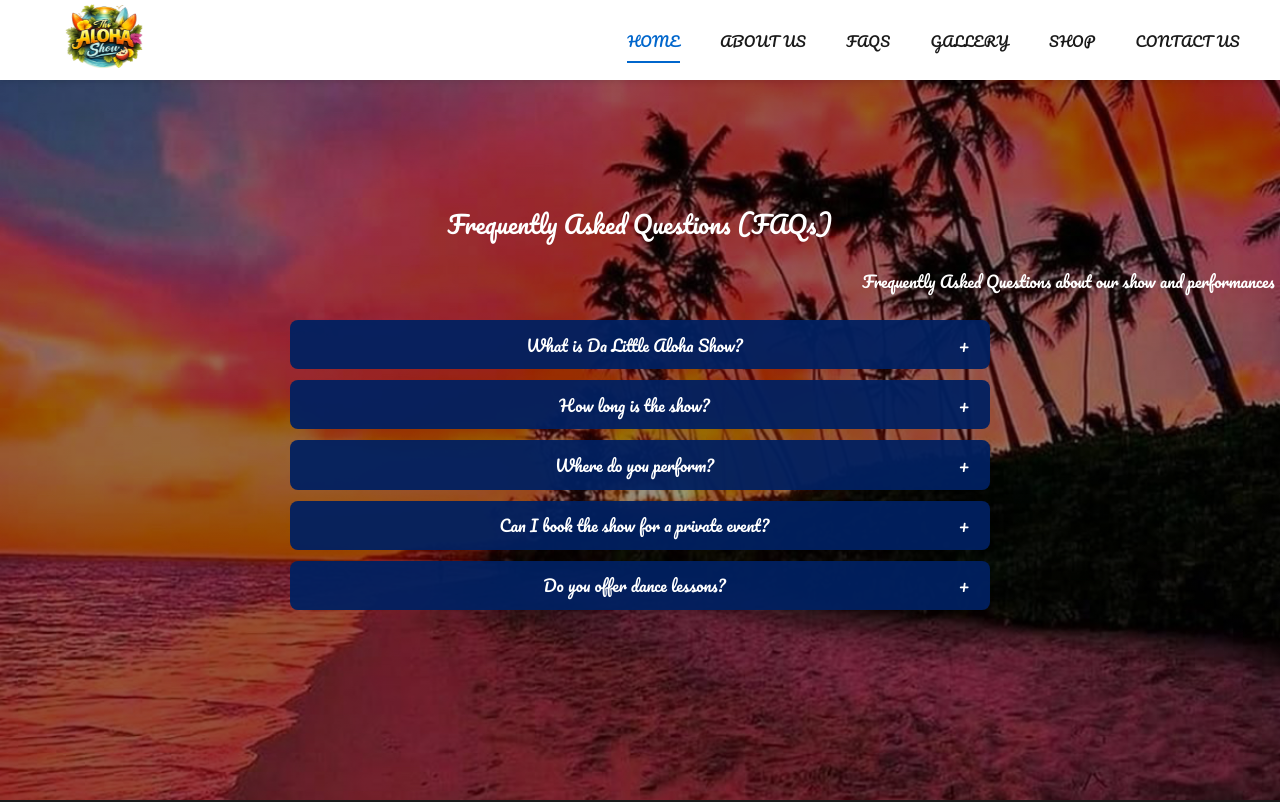
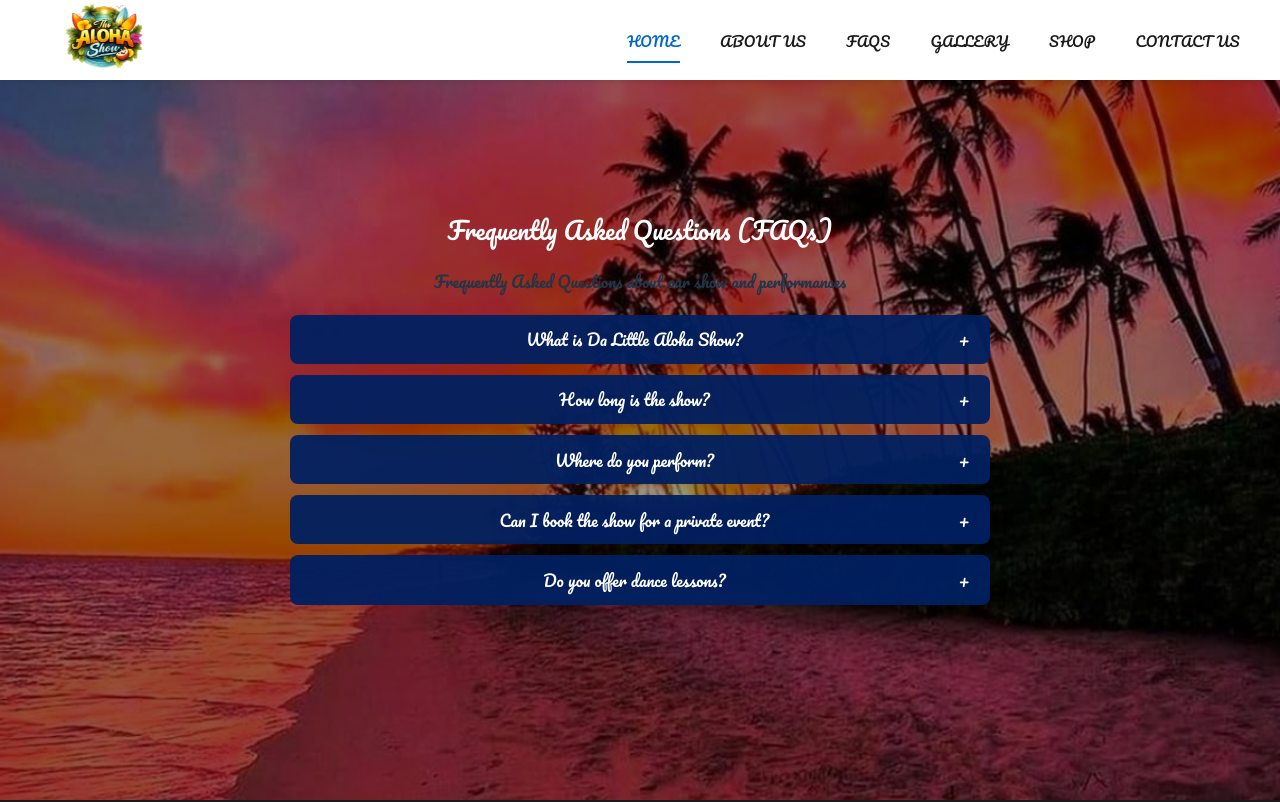
Before and after one commit to JohnPlamoottil/Da-Little-Aloha-Show-Merv-, a React (Vite) app in the folder web/: page /faqs in a window 1280 px wide. Shown: the top 802 px of the page. Built offline with nearby package versions, Linux system fonts and the light colour scheme.

Commit message:
Centered and made the line 51 text clearly visible.

```diff
--- a/web/src/pages/FAQs.jsx
+++ b/web/src/pages/FAQs.jsx
@@ -50,10 +50,7 @@ function FAQs() {
         >
           Frequently Asked Questions (FAQs)
         </h1>
-        <p
-          className="text-xl mb-8 text-right"
-          style={{ color: "white", padding: "5.5px" }}
-        >
+        <p className="text-lg mb-8 text-center text-white">
           Frequently Asked Questions about our show and performances
         </p>
 
```
